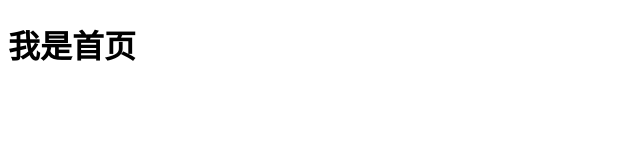
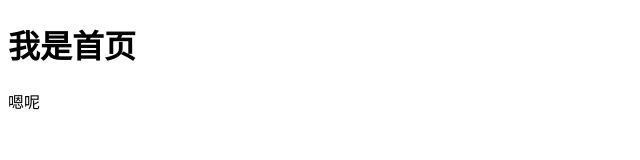
Before and after one commit to HHj123-a/git-demo2, a plain HTML site: page index.html in a window 1280 px wide. Shown: the full height of the page, 0-640 px from the left. Drawn offline with Linux system fonts and the light colour scheme.

Commit message:
A程序员的第二次提交

```diff
--- a/index.html
+++ b/index.html
@@ -6,5 +6,6 @@
 </head>
 <body>
 <h1>我是首页</h1>
+<span>嗯呢</span>
 </body>
 </html>
```
